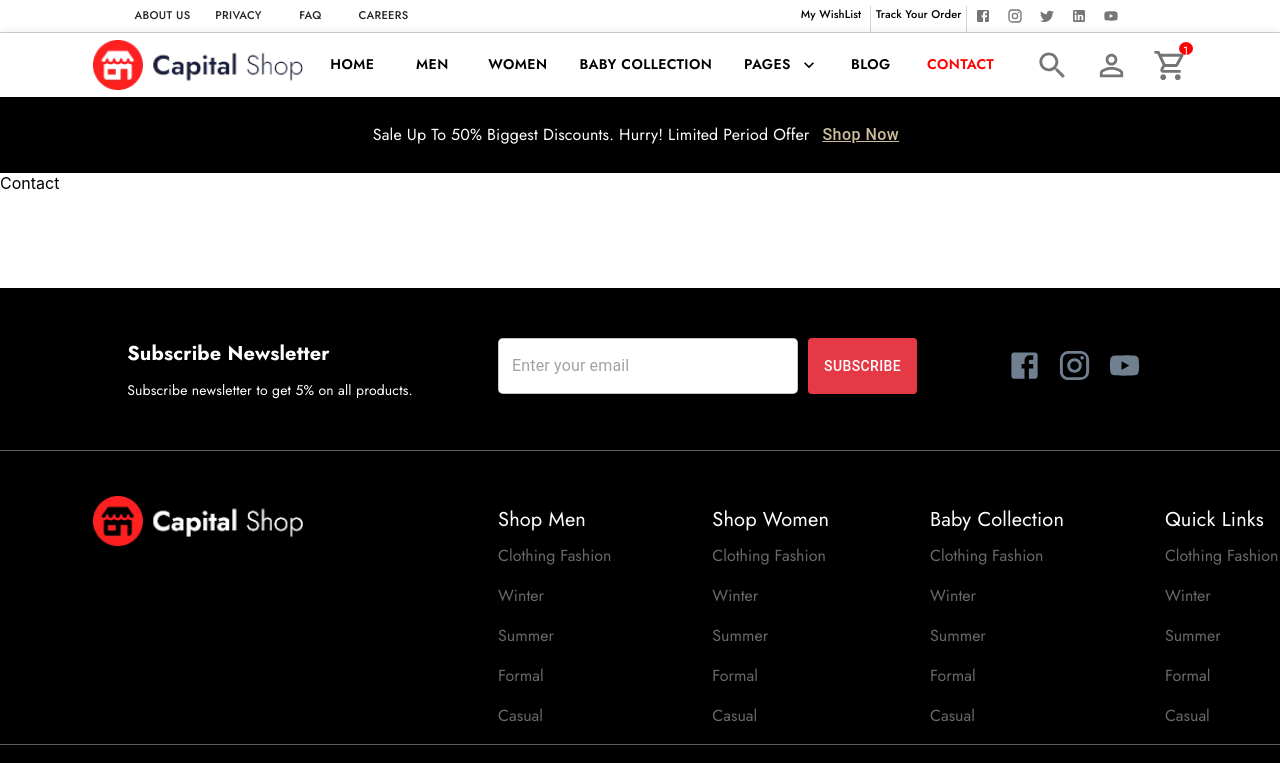
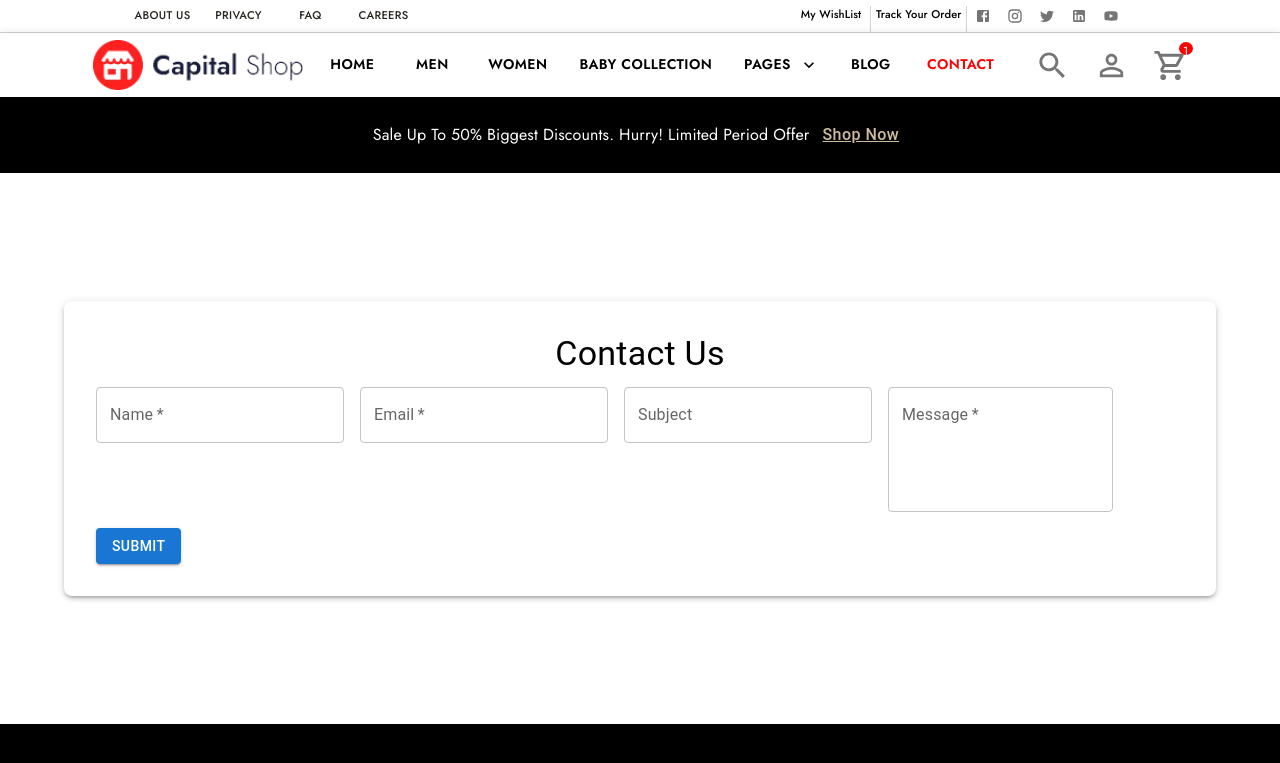
Before and after one commit to yash-joshii/Capital-Shop, a React (Create React App) app: page /Contact in a window 1280 px wide. Shown: the top 763 px of the page. Built offline with nearby package versions, Linux system fonts and the light colour scheme.

Commit message:
made contact page

```diff
--- a/src/Contact/Contact.jsx
+++ b/src/Contact/Contact.jsx
@@ -1,9 +1,109 @@
-import React from 'react'
+
+import React, { useState } from "react";
+import {
+  Box,
+  TextField,
+  Button,
+  Typography,
+  Container,
+} from "@mui/material";
+import Grid from "@mui/material/Grid2";
 
 function Contact() {
+  const [formData, setFormData] = useState({
+    name: "",
+    email: "",
+    subject: "",
+    message: "",
+  });
+
+  const handleChange = (e) => {
+    const { name, value } = e.target;
+    setFormData({ ...formData, [name]: value });
+  };
+
+  const handleSubmit = (e) => {
+    e.preventDefault();
+    console.log("Form Data Submitted:", formData);
+    // Add your form submission logic here
+  };
+
   return (
-    <div>Contact</div>
-  )
+    <Container  sx={{ mt: "10%" ,mb:"10%" }}>
+      <Box
+        sx={{
+          p: 4,
+          boxShadow: 3,
+          borderRadius: 2,
+          bgcolor: "background.paper",
+        }}
+      >
+        <Typography variant="h4" gutterBottom align="center">
+          Contact Us
+        </Typography>
+        <form onSubmit={handleSubmit}>
+          <Grid container spacing={2}>
+            <Grid item xs={12}>
+              <TextField
+                fullWidth
+                label="Name"
+                name="name"
+                value={formData.name}
+                onChange={handleChange}
+                variant="outlined"
+                required
+              />
+            </Grid>
+            <Grid item xs={12}>
+              <TextField
+                fullWidth
+                label="Email"
+                name="email"
+                type="email"
+                value={formData.email}
+                onChange={handleChange}
+                variant="outlined"
+                required
+              />
+            </Grid>
+            <Grid item xs={12}>
+              <TextField
+                fullWidth
+                label="Subject"
+                name="subject"
+                value={formData.subject}
+                onChange={handleChange}
+                variant="outlined"
+              />
+            </Grid>
+            <Grid item xs={12}>
+              <TextField
+                fullWidth
+                label="Message"
+                name="message"
+                value={formData.message}
+                onChange={handleChange}
+                variant="outlined"
+                multiline
+                rows={4}
+                required
+              />
+            </Grid>
+            <Grid item xs={12}>
+              <Button
+                fullWidth
+                variant="contained"
+                color="primary"
+                type="submit"
+              >
+                Submit
+              </Button>
+            </Grid>
+          </Grid>
+        </form>
+      </Box>
+    </Container>
+  );
 }
 
 export default Contact
```
